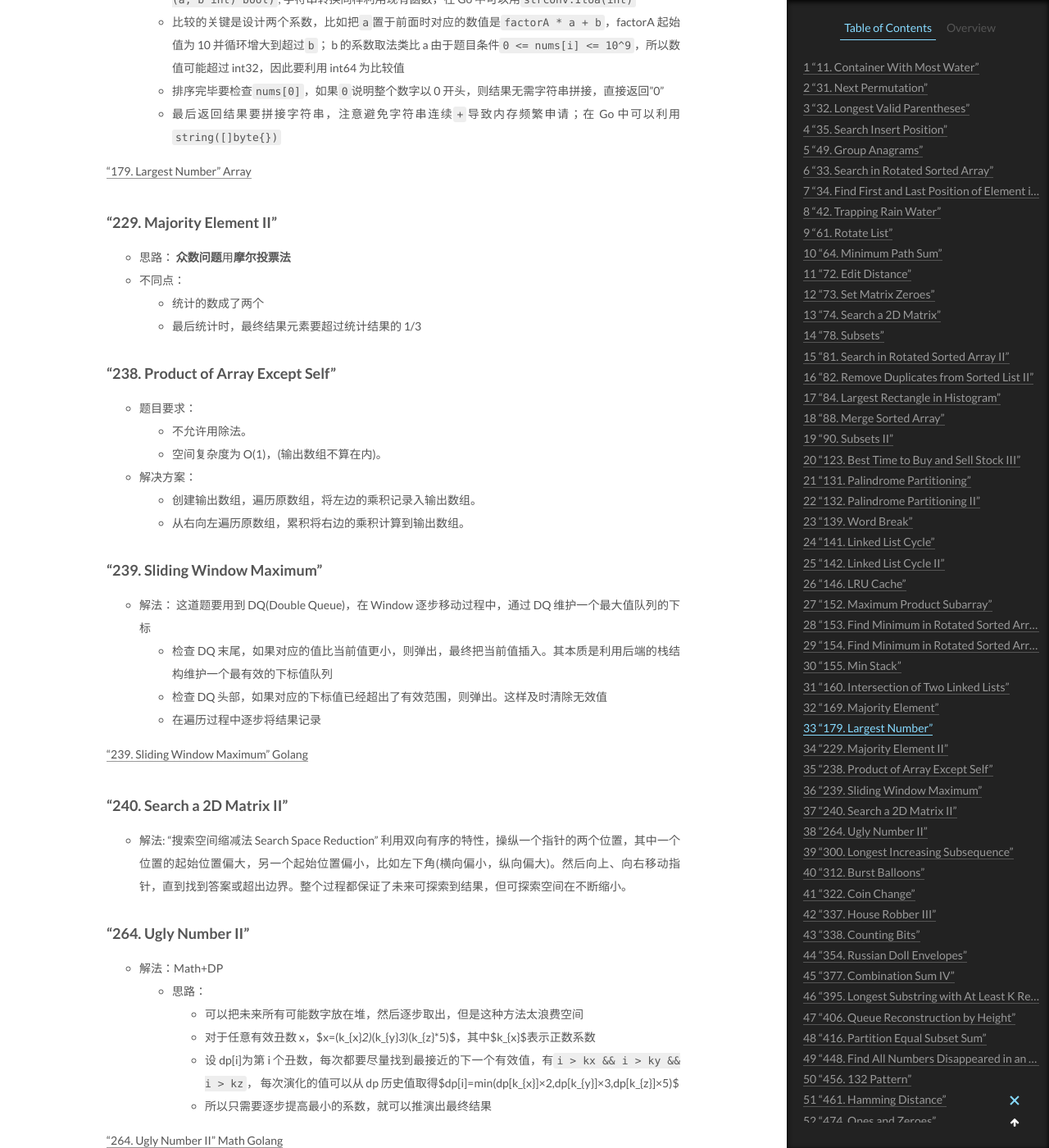
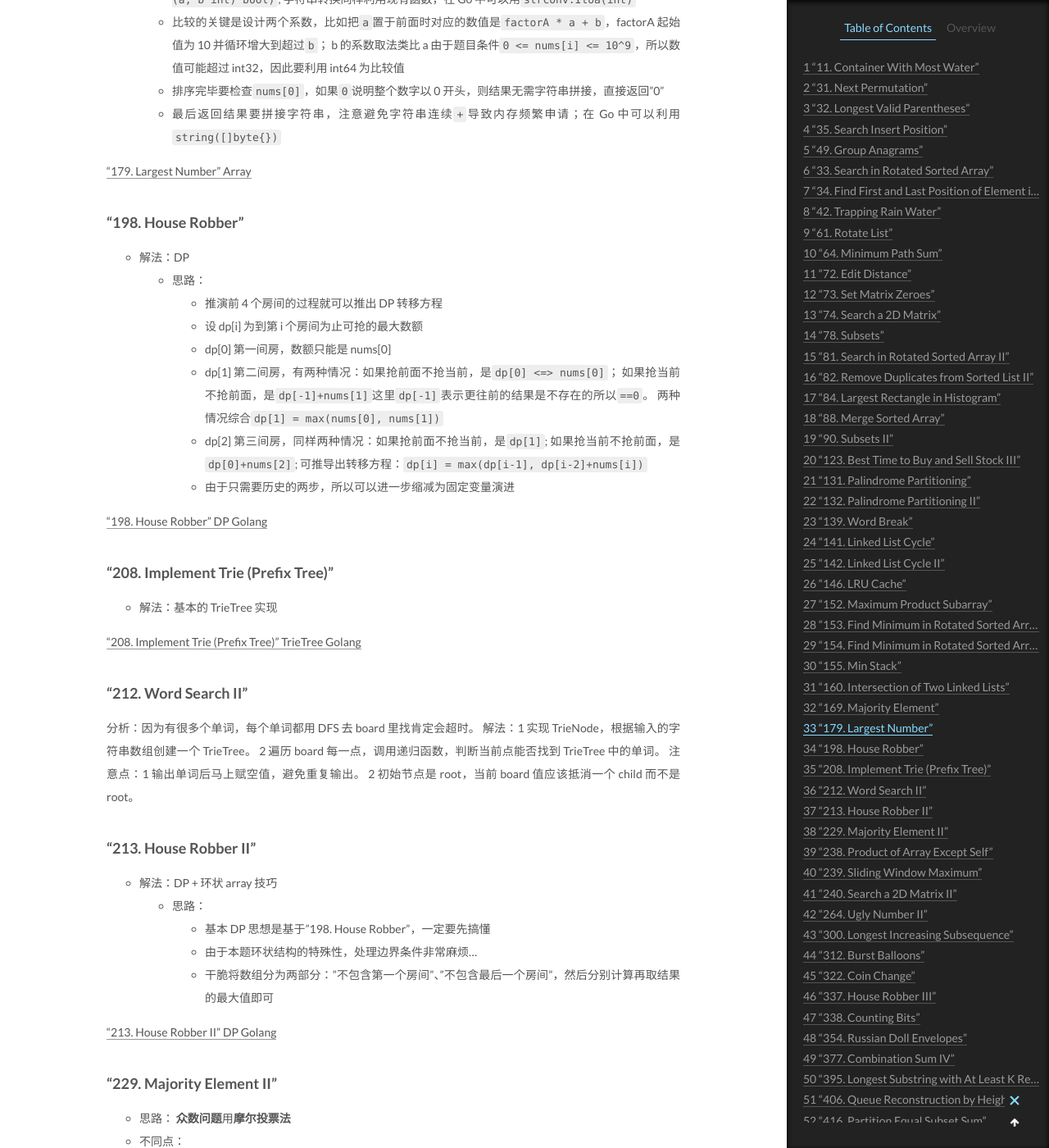
Before and after one commit to CodeHunter2006/CodeHunter2006.github.io, a Jekyll site: the page built from _posts/2020-12-27-LeetCode_Question_Category.md, in a window 1280 px wide and 1400 px high, scrolled down 9577 px. Shown: the whole window at 82% size. Built offline with Jekyll 4.4.1, drawn with Linux system fonts in a browser that asks for light colours; formulas are drawn with MathJax 3; some of the changed text lies outside the part shown.

Commit message:
[doc]: add contents.

```diff
--- a/_posts/2020-12-27-LeetCode_Question_Category.md
+++ b/_posts/2020-12-27-LeetCode_Question_Category.md
@@ -351,6 +351,47 @@ tags: Algorithm Leetcode
 
 ["179. Largest Number" Array]()
 
+### "198. House Robber"
+
+- 解法：DP
+  - 思路：
+    - 推演前 4 个房间的过程就可以推出 DP 转移方程
+    - 设 dp[i] 为到第 i 个房间为止可抢的最大数额
+    - dp[0] 第一间房，数额只能是 nums[0]
+    - dp[1] 第二间房，有两种情况：如果抢前面不抢当前，是`dp[0] <=> nums[0]`；
+      如果抢当前不抢前面，是`dp[-1]+nums[1]`这里`dp[-1]`表示更往前的结果是不存在的所以`==0`。
+      两种情况综合`dp[1] = max(nums[0], nums[1])`
+    - dp[2] 第三间房，同样两种情况：如果抢前面不抢当前，是`dp[1]`;
+      如果抢当前不抢前面，是`dp[0]+nums[2]`;
+      可推导出转移方程：`dp[i] = max(dp[i-1], dp[i-2]+nums[i])`
+    - 由于只需要历史的两步，所以可以进一步缩减为固定变量演进
+
+["198. House Robber" DP Golang]()
+
+### "208. Implement Trie (Prefix Tree)"
+
+- 解法：基本的 TrieTree 实现
+
+["208. Implement Trie (Prefix Tree)" TrieTree Golang]()
+
+### "212. Word Search II"
+
+分析：因为有很多个单词，每个单词都用 DFS 去 board 里找肯定会超时。
+解法：1 实现 TrieNode，根据输入的字符串数组创建一个 TrieTree。
+2 遍历 board 每一点，调用递归函数，判断当前点能否找到 TrieTree 中的单词。
+注意点：1 输出单词后马上赋空值，避免重复输出。
+2 初始节点是 root，当前 board 值应该抵消一个 child 而不是 root。
+
+### "213. House Robber II"
+
+- 解法：DP + 环状 array 技巧
+  - 思路：
+    - 基本 DP 思想是基于"198. House Robber"，一定要先搞懂
+    - 由于本题环状结构的特殊性，处理边界条件非常麻烦...
+    - 干脆将数组分为两部分："不包含第一个房间"、"不包含最后一个房间"，然后分别计算再取结果的最大值即可
+
+["213. House Robber II" DP Golang]()
+
 ### "229. Majority Element II"
 
 - 思路：
@@ -585,6 +626,10 @@ tags: Algorithm Leetcode
 
 ["664. Strange Printer" DP]()
 
+### "677. Map Sum Pairs"
+
+- 解法：TrieTree
+
 ### "688. Knight Probability in Chessboard"
 
 - 解法：dp
```
Also changed, not shown: _posts/2018-11-28-Go_Syntax.md (+4 -2 lines), _posts/2020-12-20-Algorithm_Tips.md (+30 -0 lines), _posts/2020-12-25-Algorithm_TrieTree.md (added, +61 -0 lines), _posts/2021-01-02-Algorithm_DynamicPlanning.md (+41 -0 lines).
